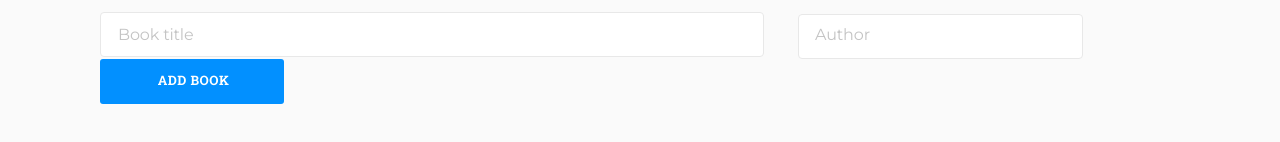
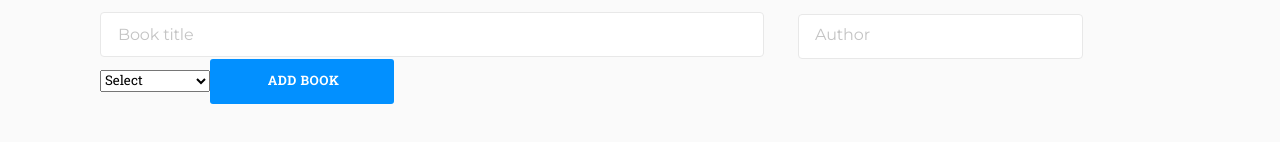
Before and after one commit to dodoburner/bookstore, a React (Create React App) app: page / in a window 1280 px wide. Shown: the part 240-382 px from the top of the page. Built offline with nearby package versions, Linux system fonts and the light colour scheme; no server answers.

Commit message:
add category selection

```diff
--- a/src/components/Form.js
+++ b/src/components/Form.js
@@ -31,6 +31,20 @@ const Form = () => {
       <div>
         <input name="title" type="text" placeholder="Book title" />
         <input name="author" type="text" placeholder="Author" />
+        <select>
+          <option>Select</option>
+          <option value="guide/how-to">Guide/How-to</option>
+          <option value="fantasy">Fantasy</option>
+          <option value="adventure">Adventure</option>
+          <option value="romance">Romance</option>
+          <option value="thriller">Thriller</option>
+          <option value="horror">Horror</option>
+          <option value="sci-fi">Sci-Fi</option>
+          <option value="art">Art</option>
+          <option value="self-help">Self Help</option>
+          <option value="cookbook">Cookbook</option>
+          <option value="history">History</option>
+        </select>
         <button type="submit">ADD BOOK</button>
       </div>
     </form>
```
